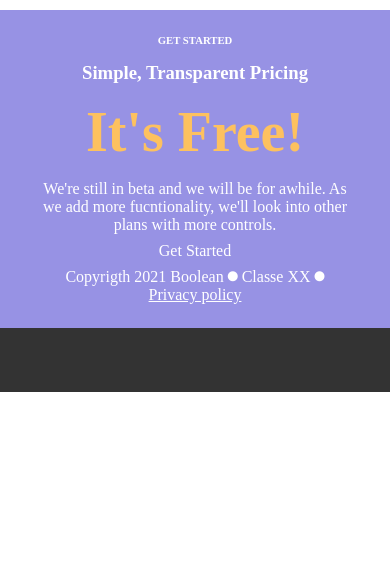
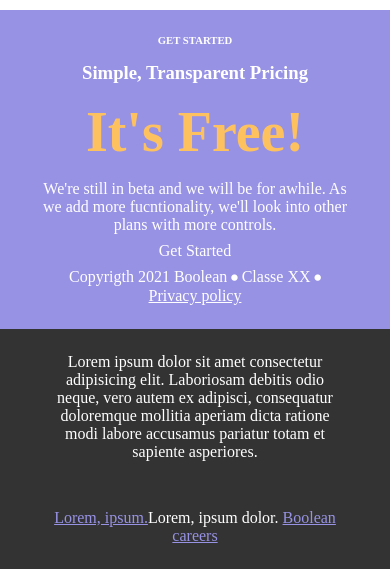
Before and after one commit to DeSantisDomiziano/htmlcss-responsive-layout, a plain HTML site: page index.html in a window 390 px wide. Shown: the part 7788-8357 px from the top of the page. Before the commit the page ends 8180 px from the top, so only its background shows below. Drawn offline with Linux system fonts and the light colour scheme.

Commit message:
add footer htmlcss responsive layout

```diff
--- a/assets/css/style.css
+++ b/assets/css/style.css
@@ -376,16 +376,26 @@ main section:nth-child(even) {
     text-decoration: underline;
 }
 
+#call_to_action i {
+    font-size: 0.4rem;
+}
+
 /* #endregion main */
 
 
 /* #region footer */
 #site_footer {
     background-color: var(--rl--footer);
+    text-align: center;
 }
 
 #site_footer .container {
     margin: 0 auto;
+}
+
+#site_footer a {
+    color: var(--rl-primary);
+    text-decoration: underline;
 }
 /* #endregion footer */
 
--- a/index.html
+++ b/index.html
@@ -278,11 +278,11 @@
         <div class="container">
             <div class="row">
                 <div class="col_12">
-
+                    <p>Lorem ipsum dolor sit amet consectetur adipisicing elit. Laboriosam debitis odio neque, vero autem ex adipisci, consequatur doloremque mollitia aperiam dicta ratione modi labore accusamus pariatur totam et sapiente asperiores.</p>
                 </div>
                 <!-- /.col_12 -->
                 <div class="col_12">
-
+                    <p><a href="#">Lorem, ipsum.</a>Lorem, ipsum dolor. <a href="#">Boolean careers</a></p>
                 </div>
                 <!-- /.col_12 -->
             </div>
```
